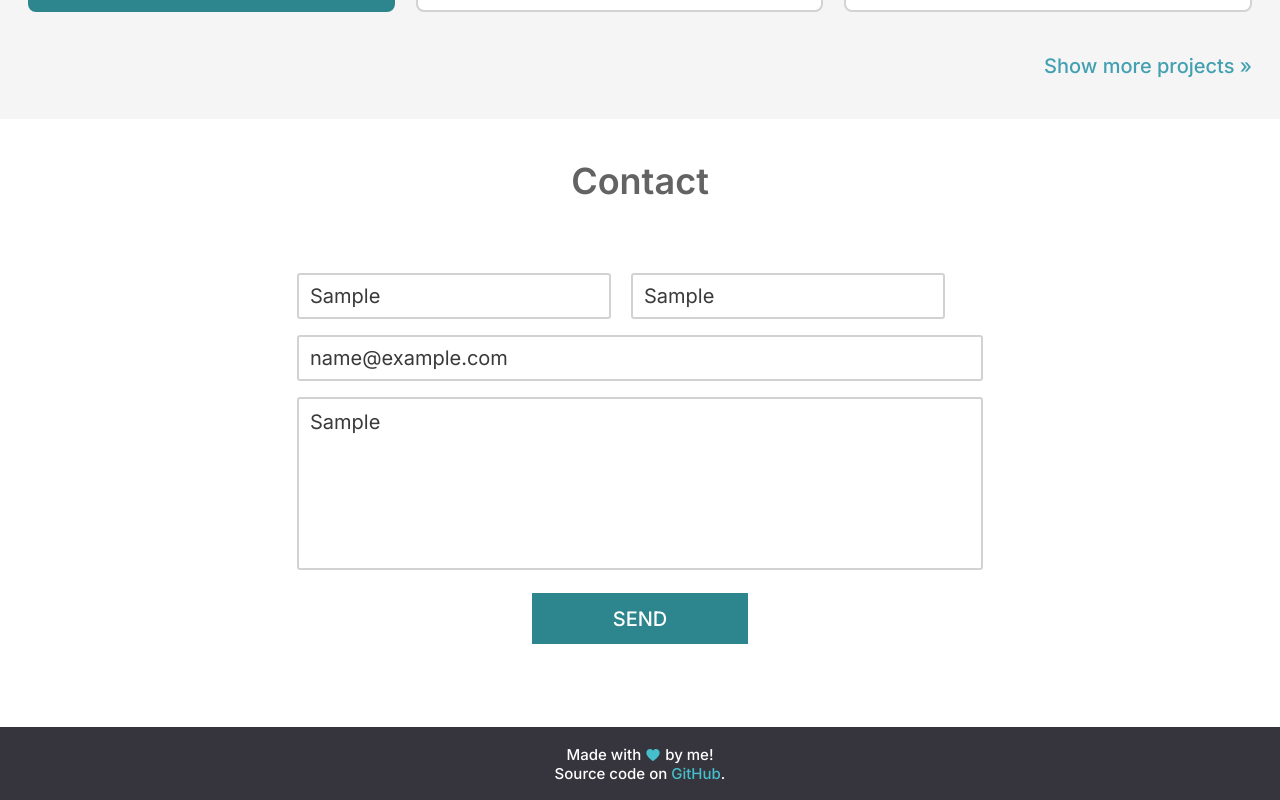
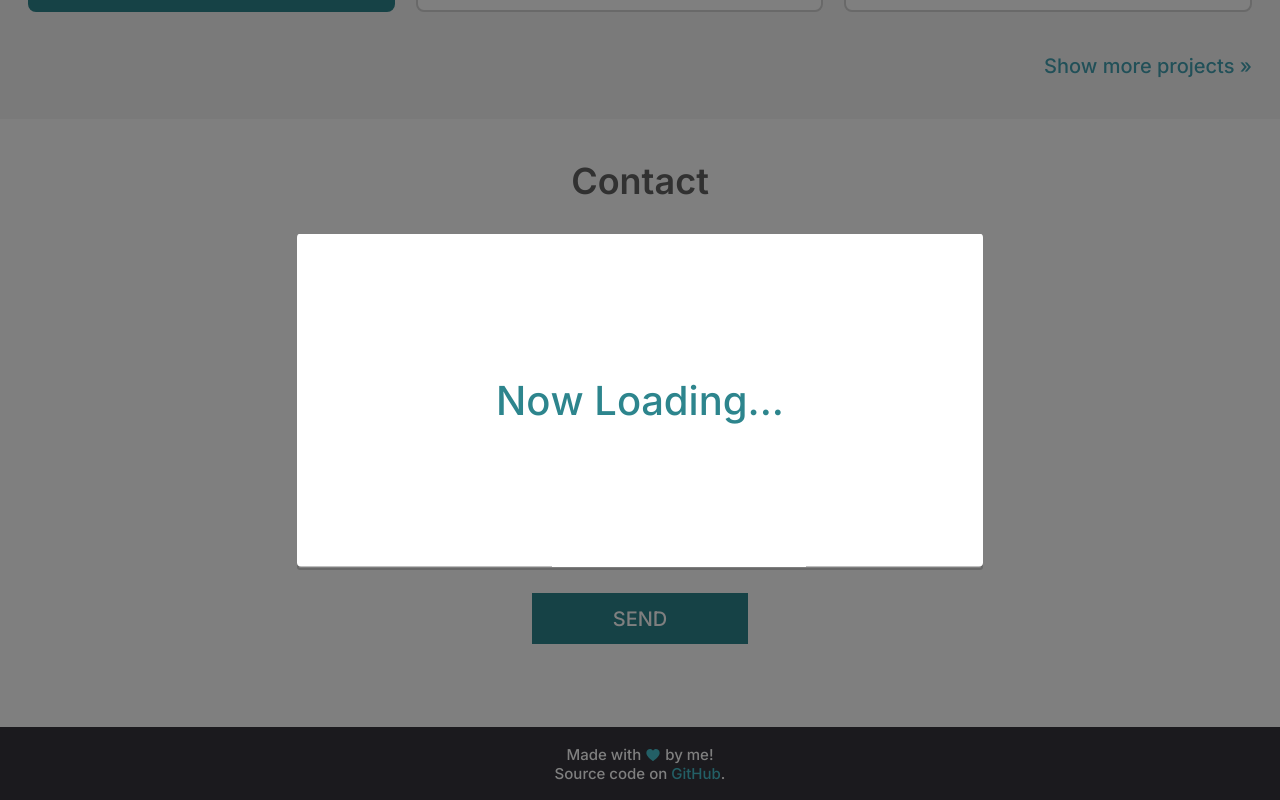
Before and after one commit to 4ndrs/portfolio-projekt, a Next.js app: page / in a window 1280 px wide. Both pictures are taken after typing "Sample", "Sample", "name@example.com", "Sample" into the empty fields and a click on the button "SEND". Shown: the part 2020-2820 px from the top of the page. Built offline with nearby package versions, Linux system fonts and the light colour scheme.

Commit message:
Add initial SendMessage component

```diff
--- a/components/Contact.tsx
+++ b/components/Contact.tsx
@@ -1,9 +1,37 @@
+import { createPortal } from "react-dom";
+import { useEffect, useState } from "react";
+
+import SendMessage from "./SendMessage";
+
 import styles from "./Contact.module.css";
 
 const Contact = () => {
+  const [open, setOpen] = useState(false);
+  const [closed, setClosed] = useState(true);
+
+  useEffect(() => {
+    if (closed) {
+      setTimeout(() => setOpen(false), 200);
+    } else {
+      setOpen(true);
+    }
+  }, [closed]);
+
   const handleSubmit = (event: React.FormEvent) => {
     event.preventDefault();
+
+    setClosed(false);
   };
+
+  const modalDialog =
+    typeof window === "object" ? (
+      createPortal(
+        <SendMessage onClose={() => setClosed(true)} />,
+        document.body
+      )
+    ) : (
+      <></>
+    );
 
   return (
     <section className={styles.section} id="contact">
@@ -30,6 +58,8 @@ const Contact = () => {
           </button>
         </form>
       </div>
+
+      {open && modalDialog}
     </section>
   );
 };
--- /dev/null
+++ b/components/SendMessage.module.css
@@ -0,0 +1,38 @@
+.container {
+  z-index: 2;
+  position: fixed;
+  top: 50%;
+  left: 50%;
+  width: 686px;
+  height: 333px;
+  max-width: 90vw;
+  max-height: 90vh;
+  padding: 21px;
+  border-radius: 4px;
+  background-color: white;
+  transform: translate(150%, -50%);
+  transition: transform 200ms ease-out;
+  display: flex;
+  align-items: center;
+  justify-content: center;
+}
+
+.move {
+  transform: translate(-50%, -50%);
+}
+
+.backdrop {
+  z-index: 2;
+  position: fixed;
+  top: 0;
+  bottom: 0;
+  left: 0;
+  right: 0;
+  opacity: 0;
+  background-color: black;
+  transition: opacity 200ms ease-out;
+}
+
+.visible {
+  opacity: 0.5;
+}
--- /dev/null
+++ b/components/SendMessage.tsx
@@ -0,0 +1,36 @@
+import { useEffect, useState } from "react";
+
+import Loading from "./Loading";
+
+import styles from "./SendMessage.module.css";
+
+import { inter } from "@/fonts";
+
+type Props = { onClose: () => void };
+
+const SendMessage = ({ onClose }: Props) => {
+  const [visible, setVisible] = useState(false);
+
+  useEffect(() => {
+    setTimeout(() => setVisible(true), 80);
+  }, []);
+
+  const handleClose = () => {
+    setVisible(false);
+    onClose();
+  };
+
+  return (
+    <aside className={inter.className}>
+      <div
+        className={`${styles.backdrop} ${visible ? styles.visible : ""}`}
+        onClick={handleClose}
+      />
+      <div className={`${styles.container} ${visible ? styles.move : ""}`}>
+        <Loading />
+      </div>
+    </aside>
+  );
+};
+
+export default SendMessage;
```
